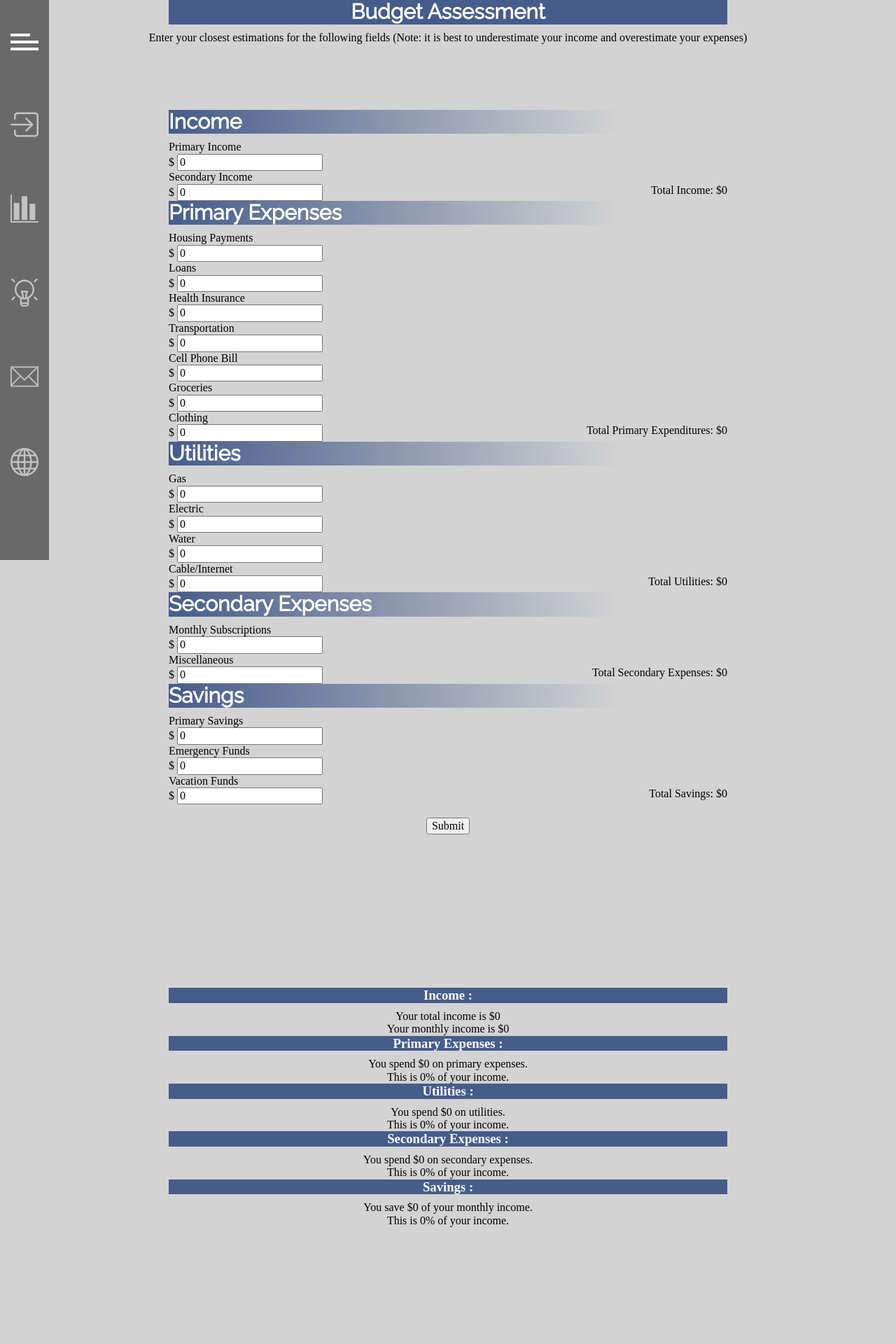
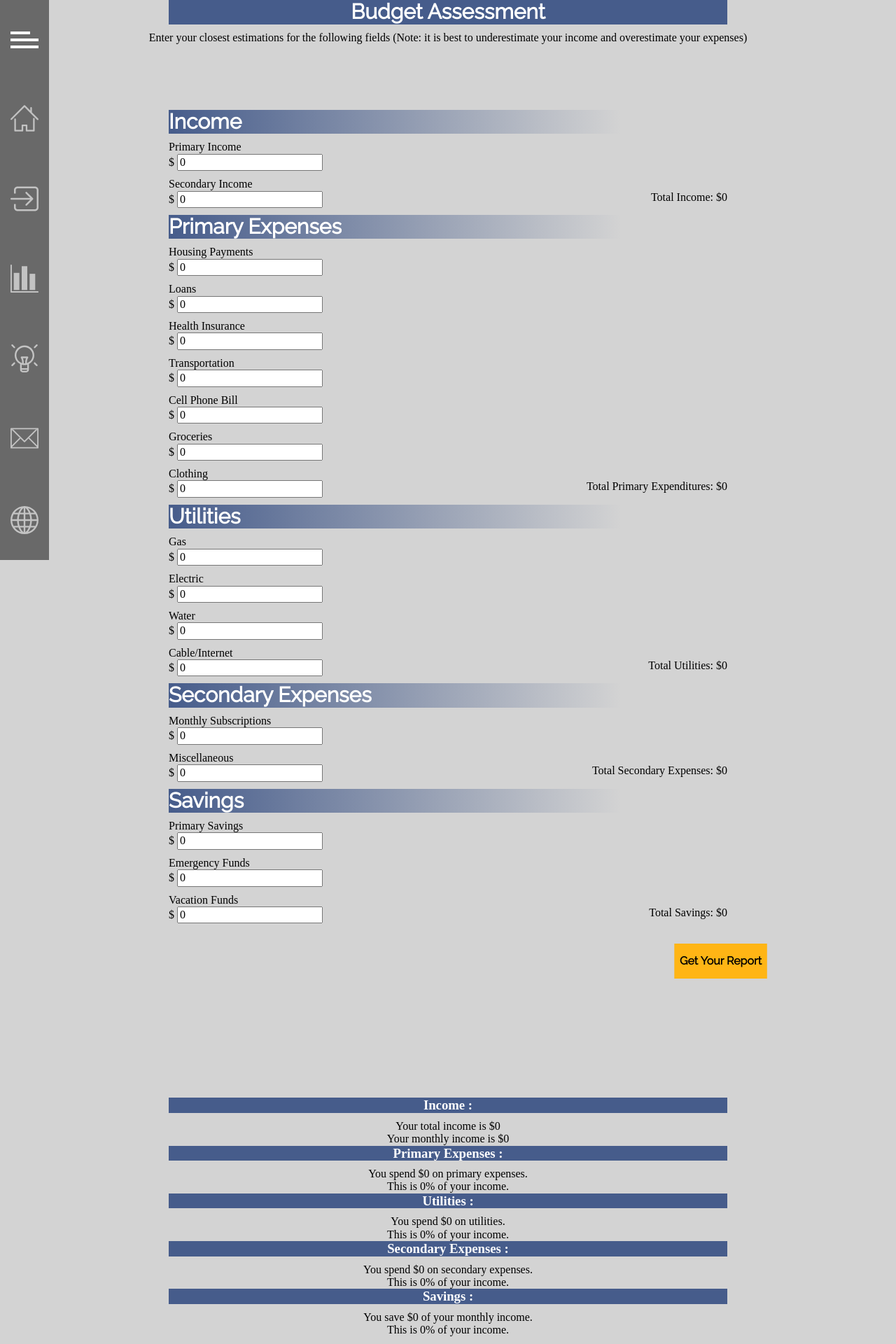
Before and after one commit to RJGroom/TBD-Calculations, a PHP site: page /budgetAssessment/budgetAssessment.html in a window 1280 px wide. Shown: the top 1920 px of the page at 70% size. Run offline with PHP 8.4, Linux system fonts and the light colour scheme; some libraries are stand-ins or nearby versions.

Commit message:
Added a home link to the navigation bar

```diff
--- a/budgetAssessment/budgetAssessment.html
+++ b/budgetAssessment/budgetAssessment.html
@@ -22,6 +22,13 @@
                     <div class="menuBar middleBar" id="middleBar"></div>
                     <div class="menuBar bottomBar" id="bottomBar"></div>
                 </div>
+            </div>
+
+            <div class="navSection">
+                <p class="navDescription">Go back to our<span style="font-weight:bold">Homepage</span></p>
+                <a href="../index.html" class="navLink">
+                    <img class="navIcon" src="../Icons/house-outline.svg" title="Home">
+                </a>
             </div>
 
             <div class="navSection">
@@ -150,7 +157,7 @@
             </div>
 
             <br>
-            <input type="button" value="Submit" onclick="printReport(); drawUserChart()">
+            <input type="button" value="Get Your Report" class="btn" onclick="printReport(); drawUserChart()">
 
         </form>
 
--- a/budgetAssessment/style.css
+++ b/budgetAssessment/style.css
@@ -186,8 +186,8 @@ p {
 
 .form-section {
   -ms-grid-row: 2;
-  -ms-grid-row-span: 8;
-  grid-row: 2/10;
+  -ms-grid-row-span: 9;
+  grid-row: 2/11;
   -ms-grid-column: 2;
   -ms-grid-column-span: 3;
   grid-column: 2/5;
@@ -219,14 +219,43 @@ p {
   display: inline;
 }
 
+input {
+  margin-bottom: 10px;
+}
+
 .total {
   float: right;
 }
 
+.btn {
+  position: relative;
+  left: 40%;
+  height: 50px;
+  color: black;
+  background-color: #ffb515;
+  font-family: "Raleway";
+  font-weight: bold;
+  border: 2px solid #ffb515;
+  -webkit-transform: translate(-50%);
+          transform: translate(-50%);
+  cursor: pointer;
+  -webkit-transition: 500ms ease;
+  transition: 500ms ease;
+}
+
+.btn:hover {
+  background: none;
+  color: #ffb515;
+}
+
+.btn:focus {
+  outline: none;
+}
+
 .report-section {
-  -ms-grid-row: 10;
-  -ms-grid-row-span: 5;
-  grid-row: 10/15;
+  -ms-grid-row: 11;
+  -ms-grid-row-span: 4;
+  grid-row: 11/15;
   -ms-grid-column: 2;
   -ms-grid-column-span: 3;
   grid-column: 2/5;
--- a/budgetAssessment/style.scss
+++ b/budgetAssessment/style.scss
@@ -156,7 +156,7 @@ p {
 }
 
 .form-section {
-    grid-row: 2/10;
+    grid-row: 2/11;
     grid-column: 2/5;
     display: flex;
     flex-direction: column;
@@ -179,12 +179,39 @@ p {
     display: inline;
 }
 
+input {
+    margin-bottom: 10px;
+}
+
 .total {
     float: right;
 }
 
+.btn {
+    position: relative;
+    left: 40%;
+    height: 50px;
+    color: black;
+    background-color: #ffb515;
+    font-family: "Raleway";
+    font-weight: bold;
+    border: 2px solid #ffb515;
+    transform: translate(-50%);
+    cursor: pointer;
+    transition: 500ms ease;
+}
+
+.btn:hover {
+    background: none;
+    color: #ffb515;
+}
+
+.btn:focus {
+    outline: none;
+}
+
 .report-section {
-    grid-row: 10/15;
+    grid-row: 11/15;
     grid-column: 2/5;
     display: flex;
     flex-direction: column;
```
Also changed, not shown: index.html (+7 -0 lines), Icons/house-outline.svg (added), 1 other file.
